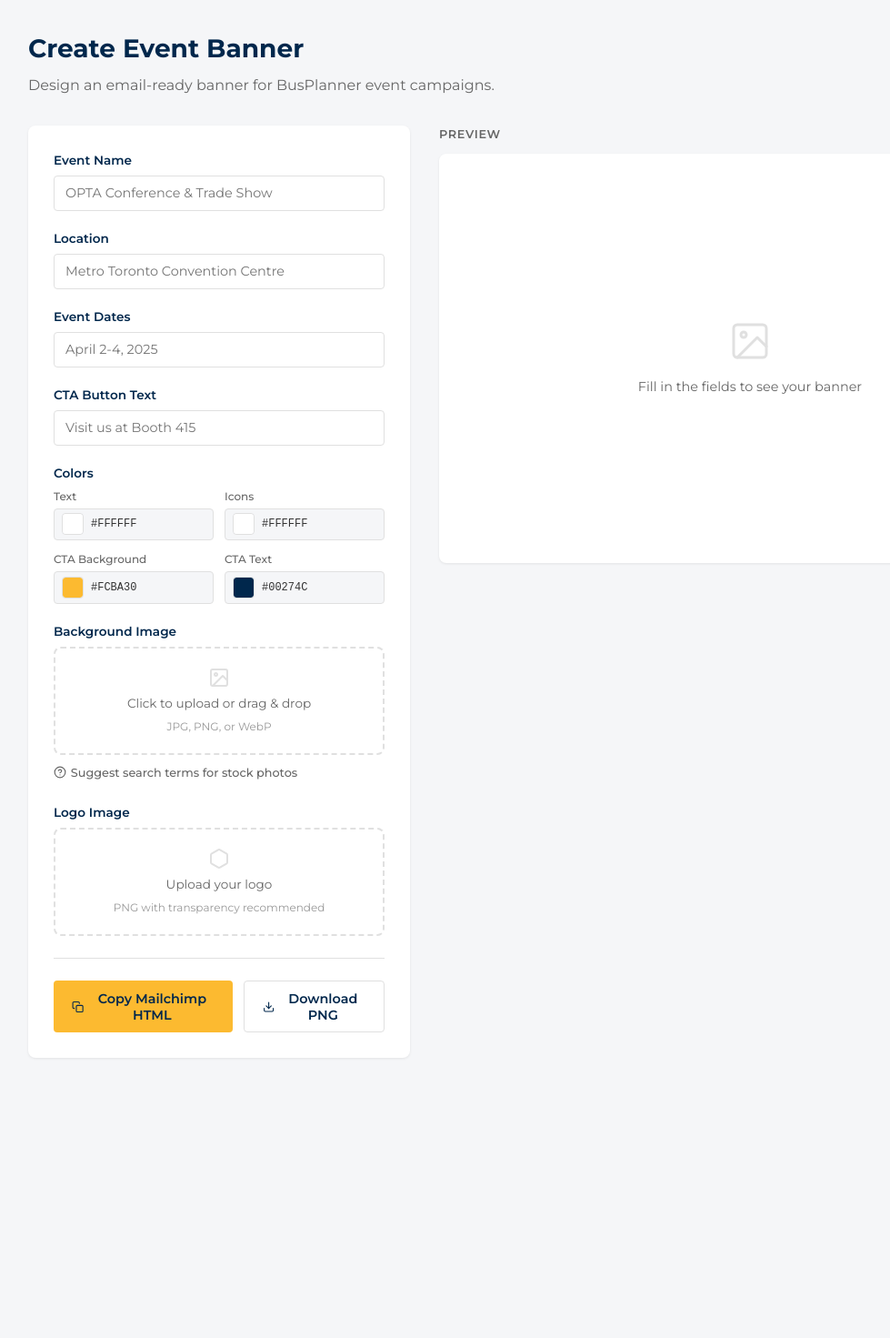
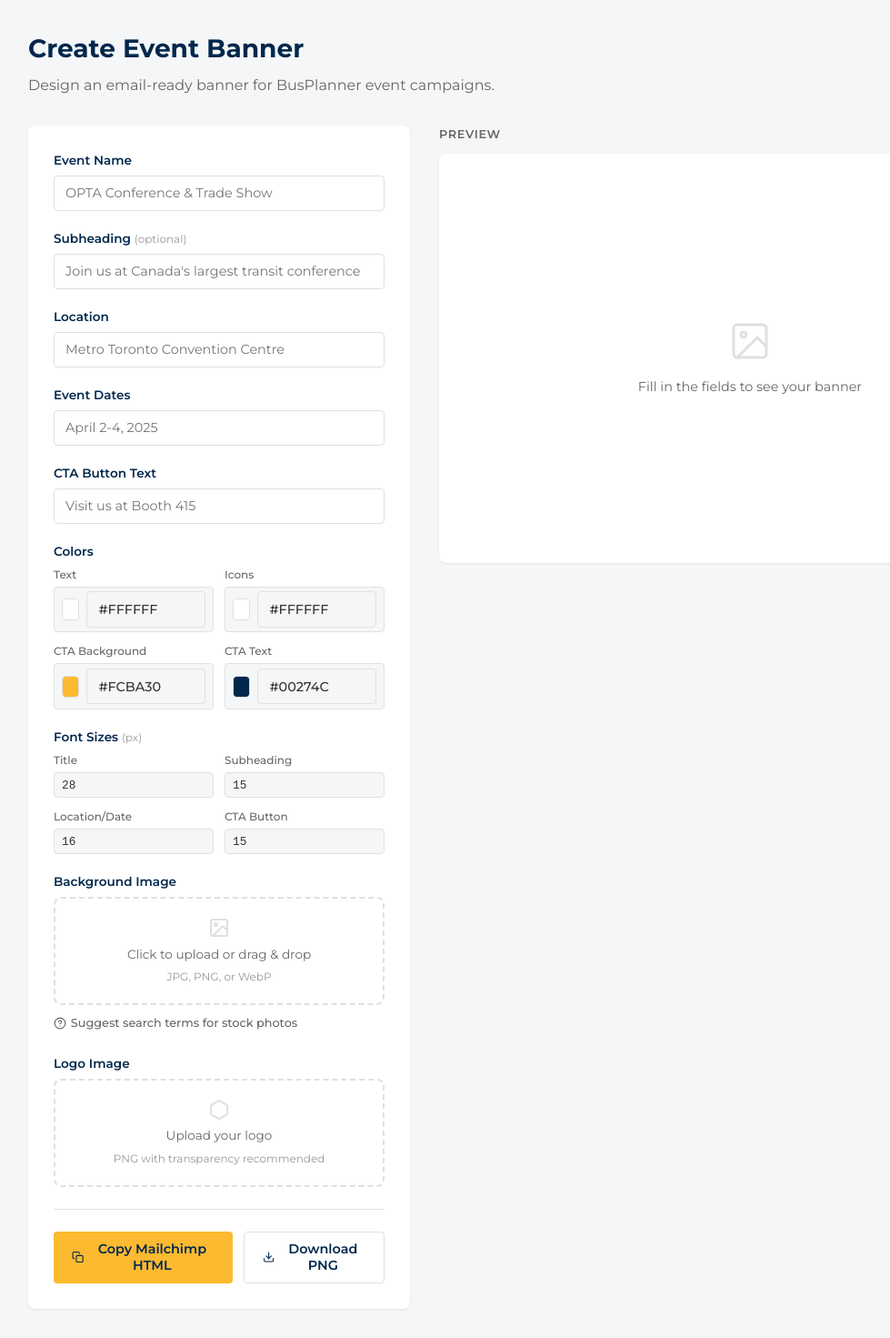
Before and after one commit to BusPlannerMKT/event-banner, a Flask app: page / in a window 1280 px wide. Shown: the part 60-1531 px from the top of the page at 91% size, without its empty margins (41-1020 px from the left). Before the commit the page ends 1195 px from the top, so only its background shows below. Run offline with Flask 3, Linux system fonts and the light colour scheme.

Commit message:
Add hex color input, subheading field, font size controls, fix API error
New features:
- Editable hex color inputs (type #00274C directly instead of using picker only)
- Optional subheading field below event name
- Font size controls for title, subheading, location/date, and CTA button
- All features work in both live preview and Mailchimp HTML export

Bug fix:
- Stock image search now falls back to generated suggestions if API call fails

Co-Authored-By: Claude Opus 4.6 <noreply@anthropic.com>

```diff
--- a/app.py
+++ b/app.py
@@ -26,6 +26,7 @@ def render_banner():
     html = render_template(
         "banner_email.html",
         event_name=data.get("event_name", ""),
+        subheading=data.get("subheading", ""),
         location=data.get("location", ""),
         dates=data.get("dates", ""),
         cta_text=data.get("cta_text", ""),
@@ -35,6 +36,10 @@ def render_banner():
         color_icon=data.get("color_icon", "#FFFFFF"),
         color_cta_bg=data.get("color_cta_bg", "#FCBA30"),
         color_cta_text=data.get("color_cta_text", "#00274C"),
+        fs_title=data.get("fs_title", "28"),
+        fs_subheading=data.get("fs_subheading", "15"),
+        fs_details=data.get("fs_details", "16"),
+        fs_cta=data.get("fs_cta", "15"),
     )
     return jsonify({"html": html})
 
@@ -50,34 +55,45 @@ def suggest_image():
     if not api_key:
         return jsonify({"error": "ANTHROPIC_API_KEY not configured"}), 500
 
-    client = anthropic.Anthropic(api_key=api_key)
-    message = client.messages.create(
-        model="claude-sonnet-4-20250514",
-        max_tokens=300,
-        messages=[
-            {
-                "role": "user",
-                "content": (
-                    f"I need to find a stock photo for an email banner about a conference/trade show "
-                    f"at this location: {location}. "
-                    f"Give me 5 specific search terms I can use on stock photo sites like Unsplash, "
-                    f"Pexels, or Shutterstock to find a great background image. "
-                    f"Focus on the city skyline, landmarks, or venue. "
-                    f"Return ONLY a JSON array of strings, nothing else. "
-                    f'Example: ["Toronto skyline sunset", "CN Tower cityscape"]'
-                ),
-            }
-        ],
-    )
+    try:
+        client = anthropic.Anthropic(api_key=api_key)
+        message = client.messages.create(
+            model="claude-sonnet-4-20250514",
+            max_tokens=300,
+            messages=[
+                {
+                    "role": "user",
+                    "content": (
+                        f"I need to find a stock photo for an email banner about a conference/trade show "
+                        f"at this location: {location}. "
+                        f"Give me 5 specific search terms I can use on stock photo sites like Unsplash, "
+                        f"Pexels, or Shutterstock to find a great background image. "
+                        f"Focus on the city skyline, landmarks, or venue. "
+                        f"Return ONLY a JSON array of strings, nothing else. "
+                        f'Example: ["Toronto skyline sunset", "CN Tower cityscape"]'
+                    ),
+                }
+            ],
+        )
 
-    import json
+        import json
 
-    try:
-        suggestions = json.loads(message.content[0].text)
-    except (json.JSONDecodeError, IndexError):
-        suggestions = [f"{location} skyline", f"{location} cityscape", f"{location} landmark"]
+        try:
+            suggestions = json.loads(message.content[0].text)
+        except (json.JSONDecodeError, IndexError):
+            suggestions = [f"{location} skyline", f"{location} cityscape", f"{location} landmark"]
 
-    return jsonify({"suggestions": suggestions})
+        return jsonify({"suggestions": suggestions})
+    except Exception as e:
+        print(f"Anthropic API error: {e}")
+        # Fallback suggestions if API fails
+        return jsonify({"suggestions": [
+            f"{location} skyline",
+            f"{location} cityscape",
+            f"{location} landmark",
+            f"{location} aerial view",
+            f"{location} downtown",
+        ]})
 
 
 if __name__ == "__main__":
--- a/static/app.js
+++ b/static/app.js
@@ -5,24 +5,59 @@ let currentLogoUrl = '';
 // ── Init ──
 document.addEventListener('DOMContentLoaded', () => {
     // Attach live-preview listeners to all text inputs
-    const fields = ['event_name', 'location', 'dates', 'cta_text'];
+    const fields = ['event_name', 'subheading', 'location', 'dates', 'cta_text'];
     fields.forEach(id => {
         const el = document.getElementById(id);
         if (el) el.addEventListener('input', updatePreview);
     });
 
-    // Attach live-preview listeners to color pickers
+    // Attach live-preview listeners to color pickers and hex inputs
     const colorFields = ['color_text', 'color_icon', 'color_cta_bg', 'color_cta_text'];
     colorFields.forEach(id => {
-        const el = document.getElementById(id);
-        if (el) {
-            el.addEventListener('input', () => {
-                // Update hex display
-                const hexEl = document.getElementById(id + '_hex');
-                if (hexEl) hexEl.textContent = el.value.toUpperCase();
+        const picker = document.getElementById(id);
+        const hexInput = document.getElementById(id + '_hex');
+
+        if (picker) {
+            // Color picker → update hex input + preview
+            picker.addEventListener('input', () => {
+                if (hexInput) hexInput.value = picker.value.toUpperCase();
                 updatePreview();
             });
         }
+
+        if (hexInput) {
+            // Hex input → update color picker + preview
+            hexInput.addEventListener('input', () => {
+                let val = hexInput.value.trim();
+                // Add # if missing
+                if (val && !val.startsWith('#')) val = '#' + val;
+                // Validate hex color
+                if (/^#[0-9A-Fa-f]{6}$/.test(val)) {
+                    if (picker) picker.value = val;
+                    updatePreview();
+                }
+            });
+            // On blur, normalize the value
+            hexInput.addEventListener('blur', () => {
+                let val = hexInput.value.trim();
+                if (val && !val.startsWith('#')) val = '#' + val;
+                if (/^#[0-9A-Fa-f]{6}$/.test(val)) {
+                    hexInput.value = val.toUpperCase();
+                    if (picker) picker.value = val;
+                    updatePreview();
+                } else if (picker) {
+                    // Reset to picker value if invalid
+                    hexInput.value = picker.value.toUpperCase();
+                }
+            });
+        }
+    });
+
+    // Attach live-preview listeners to font size inputs
+    const fontSizeFields = ['fs_title', 'fs_subheading', 'fs_details', 'fs_cta'];
+    fontSizeFields.forEach(id => {
+        const el = document.getElementById(id);
+        if (el) el.addEventListener('input', updatePreview);
     });
 
     // Image upload
@@ -43,9 +78,16 @@ function getColor(id, fallback) {
 // ── Live Preview ──
 function updatePreview() {
     const eventName = document.getElementById('event_name').value.trim();
+    const subheading = document.getElementById('subheading').value.trim();
     const location = document.getElementById('location').value.trim();
     const dates = document.getElementById('dates').value.trim();
     const ctaText = document.getElementById('cta_text').value.trim();
+
+    // Font sizes
+    const fsTitle = (document.getElementById('fs_title') || {}).value || '28';
+    const fsSubheading = (document.getElementById('fs_subheading') || {}).value || '15';
+    const fsDetails = (document.getElementById('fs_details') || {}).value || '16';
+    const fsCta = (document.getElementById('fs_cta') || {}).value || '15';
 
     // Colors
     const textColor = getColor('color_text', '#FFFFFF');
@@ -109,25 +151,30 @@ function updatePreview() {
 
                 ${logoHtml}
 
-                <div style="font-size:28px; font-weight:800; color:${textColor}; line-height:1.2; margin-bottom:20px; text-transform:uppercase; letter-spacing:0.02em;">
+                <div style="font-size:${fsTitle}px; font-weight:800; color:${textColor}; line-height:1.2; margin-bottom:${subheading ? '8px' : '20px'}; text-transform:uppercase; letter-spacing:0.02em;">
                     ${escapeHtml(eventName) || '<span style="opacity:0.4;">Event Name</span>'}
                 </div>
 
+                ${subheading ? `
+                <div style="font-size:${fsSubheading}px; font-weight:400; color:${textColor}; opacity:0.85; margin-bottom:20px; line-height:1.4;">
+                    ${escapeHtml(subheading)}
+                </div>` : ''}
+
                 ${location ? `
-                <div style="display:flex; align-items:center; gap:6px; color:${textColor}; font-size:16px; font-weight:500;">
+                <div style="display:flex; align-items:center; gap:6px; color:${textColor}; font-size:${fsDetails}px; font-weight:500;">
                     ${pinIcon}
                     ${escapeHtml(location)}
                 </div>` : ''}
 
                 ${dates ? `
-                <div style="display:flex; align-items:center; gap:6px; font-size:16px; font-weight:500; color:${textColor}; margin-top:8px;">
+                <div style="display:flex; align-items:center; gap:6px; font-size:${fsDetails}px; font-weight:500; color:${textColor}; margin-top:8px;">
                     ${calendarIcon}
                     ${escapeHtml(dates)}
                 </div>` : ''}
 
                 ${ctaText ? `
                 <div style="margin-top:28px;">
-                    <div style="display:inline-flex; align-items:center; background:${ctaBg}; color:${ctaTextColor}; padding:12px 32px; border-radius:25px; font-size:15px; font-weight:700;">
+                    <div style="display:inline-flex; align-items:center; background:${ctaBg}; color:${ctaTextColor}; padding:12px 32px; border-radius:25px; font-size:${fsCta}px; font-weight:700;">
                         ${escapeHtml(ctaText)}
                         ${arrowIcon}
                     </div>
@@ -303,6 +350,7 @@ async function downloadPNG() {
 function getFormData() {
     return {
         event_name: document.getElementById('event_name').value.trim(),
+        subheading: document.getElementById('subheading').value.trim(),
         location: document.getElementById('location').value.trim(),
         dates: document.getElementById('dates').value.trim(),
         cta_text: document.getElementById('cta_text').value.trim(),
@@ -312,6 +360,10 @@ function getFormData() {
         color_icon: getColor('color_icon', '#FFFFFF'),
         color_cta_bg: getColor('color_cta_bg', '#FCBA30'),
         color_cta_text: getColor('color_cta_text', '#00274C'),
+        fs_title: (document.getElementById('fs_title') || {}).value || '28',
+        fs_subheading: (document.getElementById('fs_subheading') || {}).value || '15',
+        fs_details: (document.getElementById('fs_details') || {}).value || '16',
+        fs_cta: (document.getElementById('fs_cta') || {}).value || '15',
     };
 }
 
--- a/static/style.css
+++ b/static/style.css
@@ -167,11 +167,53 @@ body {
     border-radius: 3px;
 }
 
-.color-hex {
+.color-hex-input {
     font-size: 0.75rem;
     font-family: 'Courier New', monospace;
     color: var(--text);
     font-weight: 500;
+    border: none;
+    background: transparent;
+    width: 65px;
+    padding: 2px 0;
+    outline: none;
+    text-transform: uppercase;
+}
+
+.color-hex-input:focus {
+    border-bottom: 1px solid var(--gold);
+}
+
+/* Font Size Controls */
+.font-size-grid {
+    display: grid;
+    grid-template-columns: 1fr 1fr;
+    gap: 0.75rem;
+}
+
+.font-size-field label {
+    display: block;
+    font-size: 0.75rem;
+    font-weight: 500;
+    color: var(--text-light);
+    margin-bottom: 0.25rem;
+}
+
+.font-size-field input[type="number"] {
+    width: 100%;
+    padding: 0.35rem 0.5rem;
+    border: 1px solid var(--border);
+    border-radius: 4px;
+    font-family: 'Courier New', monospace;
+    font-size: 0.8rem;
+    background: var(--bg);
+    color: var(--text);
+}
+
+.font-size-field input[type="number"]:focus {
+    outline: none;
+    border-color: var(--gold);
+    box-shadow: 0 0 0 3px rgba(252,186,48,0.15);
 }
 
 /* File Upload */
--- a/templates/index.html
+++ b/templates/index.html
@@ -12,6 +12,11 @@
             <div class="form-group">
                 <label for="event_name">Event Name</label>
                 <input type="text" id="event_name" placeholder="OPTA Conference & Trade Show">
+            </div>
+
+            <div class="form-group">
+                <label for="subheading">Subheading <span style="font-weight:400; color:#999; font-size:0.75rem;">(optional)</span></label>
+                <input type="text" id="subheading" placeholder="Join us at Canada's largest transit conference">
             </div>
 
             <div class="form-group">
@@ -37,29 +42,52 @@
                         <label for="color_text">Text</label>
                         <div class="color-input-wrap">
                             <input type="color" id="color_text" value="#FFFFFF">
-                            <span class="color-hex" id="color_text_hex">#FFFFFF</span>
+                            <input type="text" class="color-hex-input" id="color_text_hex" value="#FFFFFF" maxlength="7" spellcheck="false">
                         </div>
                     </div>
                     <div class="color-field">
                         <label for="color_icon">Icons</label>
                         <div class="color-input-wrap">
                             <input type="color" id="color_icon" value="#FFFFFF">
-                            <span class="color-hex" id="color_icon_hex">#FFFFFF</span>
+                            <input type="text" class="color-hex-input" id="color_icon_hex" value="#FFFFFF" maxlength="7" spellcheck="false">
                         </div>
                     </div>
                     <div class="color-field">
                         <label for="color_cta_bg">CTA Background</label>
                         <div class="color-input-wrap">
                             <input type="color" id="color_cta_bg" value="#FCBA30">
-                            <span class="color-hex" id="color_cta_bg_hex">#FCBA30</span>
+                            <input type="text" class="color-hex-input" id="color_cta_bg_hex" value="#FCBA30" maxlength="7" spellcheck="false">
                         </div>
                     </div>
                     <div class="color-field">
                         <label for="color_cta_text">CTA Text</label>
                         <div class="color-input-wrap">
                             <input type="color" id="color_cta_text" value="#00274C">
-                            <span class="color-hex" id="color_cta_text_hex">#00274C</span>
+                            <input type="text" class="color-hex-input" id="color_cta_text_hex" value="#00274C" maxlength="7" spellcheck="false">
                         </div>
+                    </div>
+                </div>
+            </div>
+
+            <!-- Font Size Controls -->
+            <div class="form-group">
+                <label>Font Sizes <span style="font-weight:400; color:#999; font-size:0.75rem;">(px)</span></label>
+                <div class="font-size-grid">
+                    <div class="font-size-field">
+                        <label for="fs_title">Title</label>
+                        <input type="number" id="fs_title" value="28" min="14" max="60" step="1">
+                    </div>
+                    <div class="font-size-field">
+                        <label for="fs_subheading">Subheading</label>
+                        <input type="number" id="fs_subheading" value="15" min="10" max="30" step="1">
+                    </div>
+                    <div class="font-size-field">
+                        <label for="fs_details">Location/Date</label>
+                        <input type="number" id="fs_details" value="16" min="10" max="30" step="1">
+                    </div>
+                    <div class="font-size-field">
+                        <label for="fs_cta">CTA Button</label>
+                        <input type="number" id="fs_cta" value="15" min="10" max="30" step="1">
                     </div>
                 </div>
             </div>
```
Also changed, not shown: templates/banner_email.html (+25 -6 lines).
